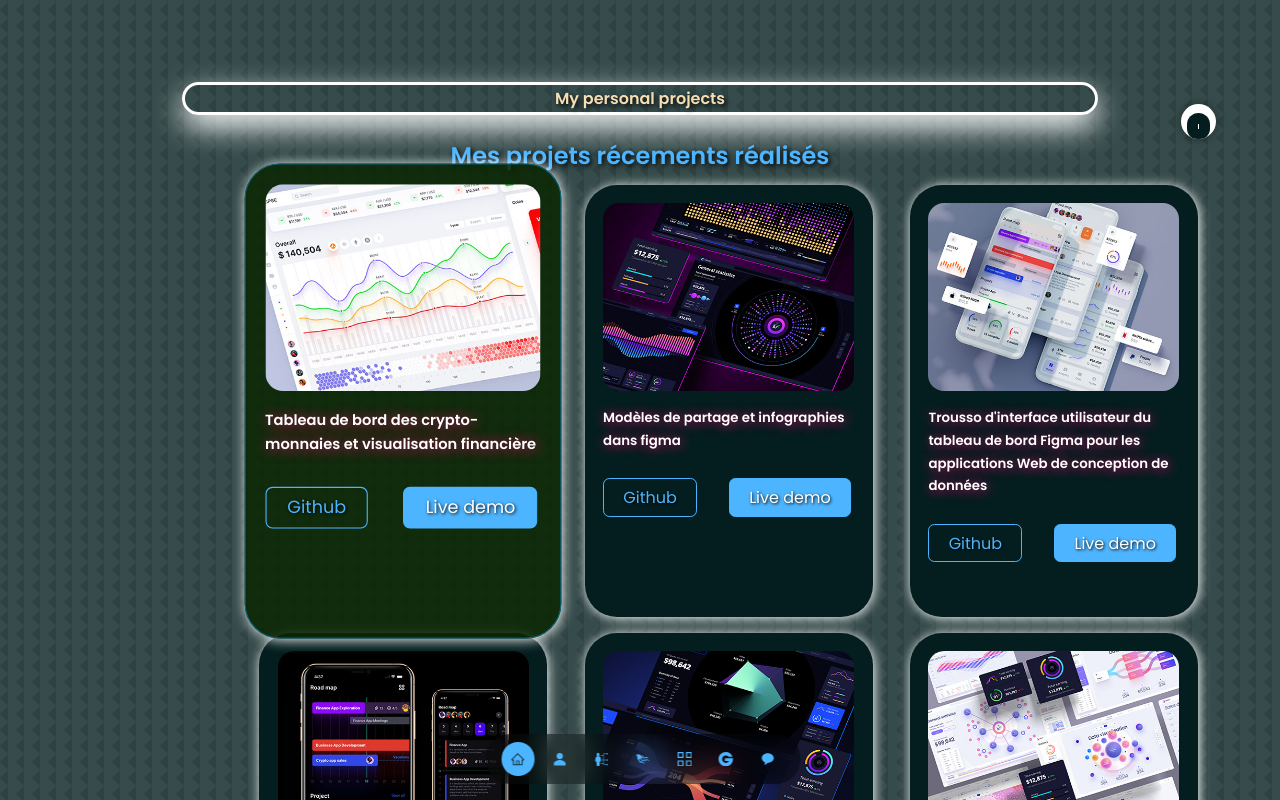
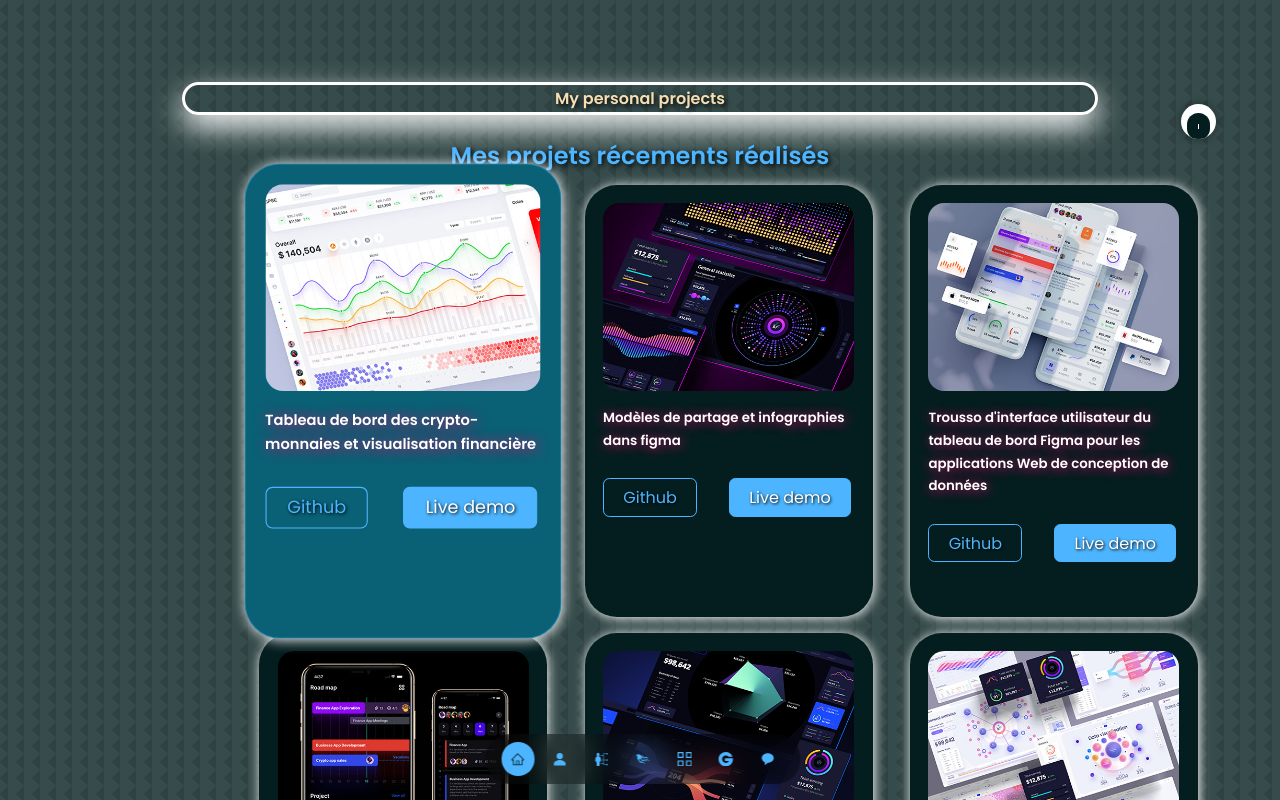
Before and after one commit to Mouhamed1003/keenprogrammer.com, a React (Create React App) app: page / in a window 1280 px wide. In both pictures the pointer is over the element 403 px from the left and 3790 px from the top of the page. Shown: the part 3390-4190 px from the top of the page. Built offline with nearby package versions, Linux system fonts and the light colour scheme.

Commit message:
Update portfolio.css

```diff
--- a/src/components/portfolio/portfolio.css
+++ b/src/components/portfolio/portfolio.css
@@ -32,8 +32,8 @@
     height: 27rem;
 }
 .portfolio_item:hover {
-    border-color: #0A6075;
-    background: rgba(10, 38, 2, 0.843);
+    border-color: var(--color-primary-variant);
+    background: #0A6075;
     transform: scale(1.1); /* Zoom sur le survol */
     color: white;
     text-shadow: 2px 2px 5px black;
```
